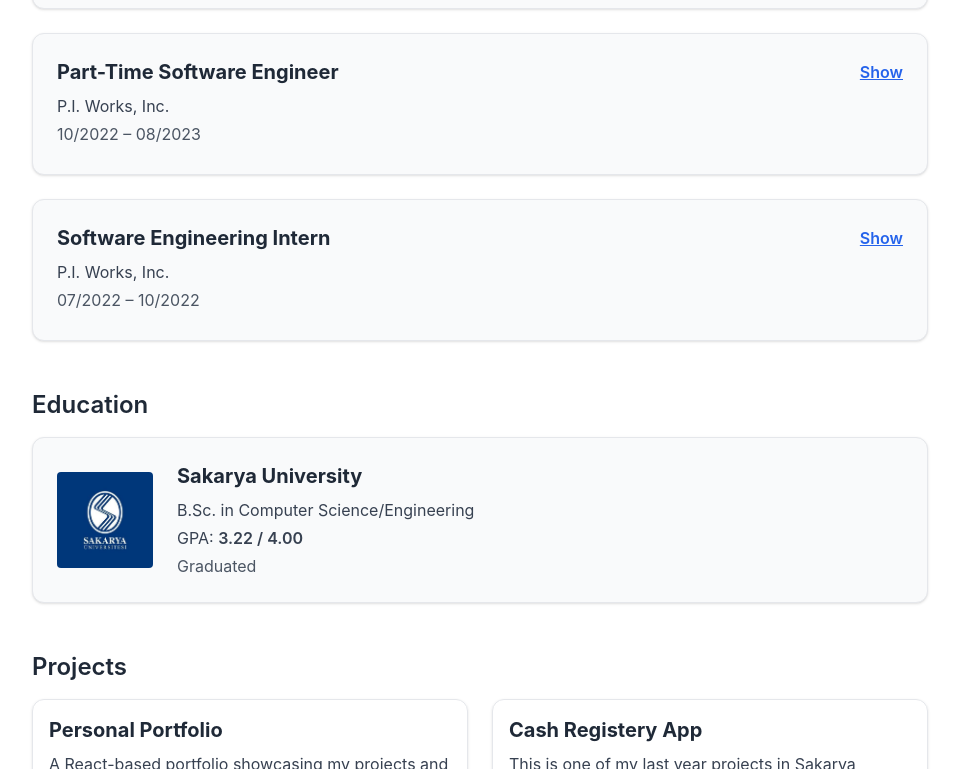
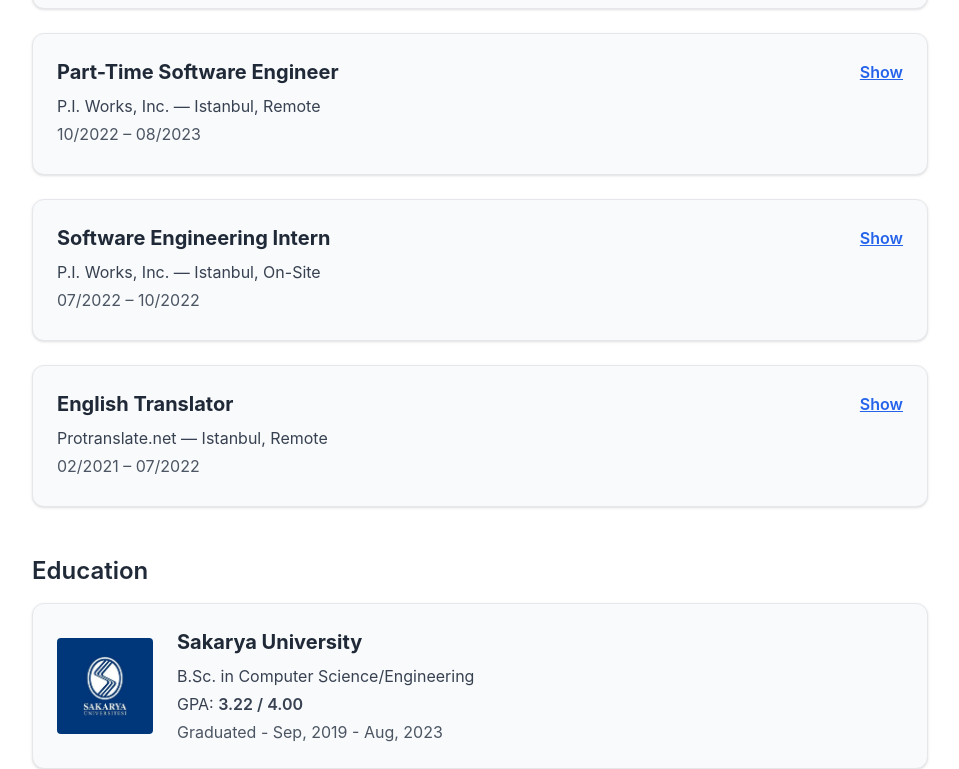
Before and after one commit to hemlockk/PersonalWebSite, a React (Create React App) app: page / in a window 1280 px wide. Shown: the part 571-1340 px from the top of the page, without its empty margins (160-1119 px from the left). Built offline with nearby package versions, Linux system fonts and the light colour scheme.

Commit message:
Added Protranslate to my experiances section

```diff
--- a/src/Portfolio.js
+++ b/src/Portfolio.js
@@ -88,7 +88,7 @@ export default function Portfolio() {
                 {showPartTime ? "Hide" : "Show"}
               </button>
             </div>
-            <p className="text-gray-700 mb-1">P.I. Works, Inc.</p>
+            <p className="text-gray-700 mb-1">P.I. Works, Inc.  — Istanbul, Remote</p>
             <p className="text-gray-600 mb-1">10/2022 &ndash; 08/2023</p>
             {showPartTime && (
               <ul className="list-disc list-inside text-gray-700 mt-2 space-y-1">
@@ -108,12 +108,35 @@ export default function Portfolio() {
                 {showIntern ? "Hide" : "Show"}
               </button>
             </div>
-            <p className="text-gray-700 mb-1">P.I. Works, Inc.</p>
+            <p className="text-gray-700 mb-1">P.I. Works, Inc. — Istanbul, On-Site</p>
             <p className="text-gray-600 mb-1">07/2022 &ndash; 10/2022</p>
             {showIntern && (
               <ul className="list-disc list-inside text-gray-700 mt-2 space-y-1">
                 <li>Achieved: One of 6 out of 13 interns eligible to continue part-time.</li>
               </ul>
+            )}
+          </div>
+          <div className="border rounded-xl shadow p-6 bg-gray-50">
+            <div className="flex items-center justify-between mb-2">
+              <h3 className="text-xl font-bold">English Translator</h3>
+              <button
+                onClick={() => setShowIntern((prev) => !prev)}
+                className="text-blue-600 underline font-semibold focus:outline-none"
+              >
+                {showIntern ? "Hide" : "Show"}
+              </button>
+            </div>
+            <p className="text-gray-700 mb-1">Protranslate.net — Istanbul, Remote</p>
+            <p className="text-gray-600 mb-1">02/2021 &ndash; 07/2022</p>
+            {showIntern && (
+              <>
+                <ul className="list-disc list-inside text-gray-700 mt-2 space-y-1">
+                  <li>I translated official documents, homework, and websites from Turkish to English.</li>
+                  <li>During this time I completed 50 translation Jobs and 14 proofreading Jobs.</li>
+                  <li>My quality score is currently 8.17/10</li>
+                </ul>
+                <a href="https://www.protranslate.net/" target="_blank" rel="noopener noreferrer" className="text-blue-600 underline mt-2 inline-block">Company Website</a>
+              </>
             )}
           </div>
         </div>
@@ -131,7 +154,7 @@ export default function Portfolio() {
               <h3 className="text-xl font-bold mb-2">Sakarya University</h3>
               <p className="text-gray-700 mb-1">B.Sc. in Computer Science/Engineering</p>
               <p className="text-gray-700 mb-1">GPA: <span className="font-semibold">3.22 / 4.00</span></p>
-              <p className="text-gray-600">Graduated</p>
+              <p className="text-gray-600">Graduated - Sep, 2019 - Aug, 2023</p>
             </div>
           </div>
         </section>
```
Also changed, not shown: src/images/protranslate_net_logo.jpeg (added).
